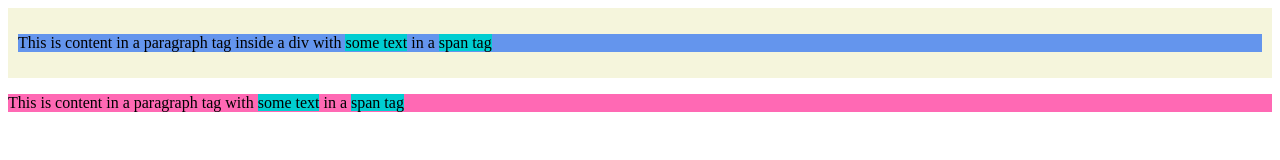
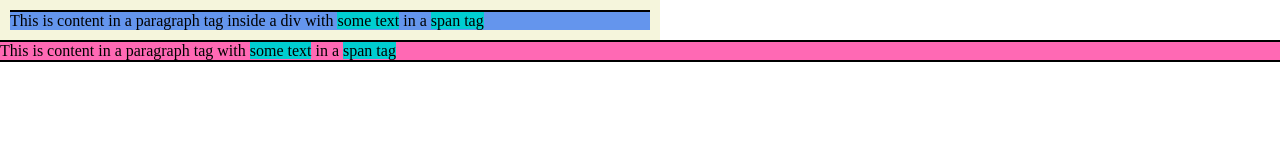
Before and after one commit to 2020Vico2162/Week03, a plain HTML site: page index.html in a window 1280 px wide. Drawn offline with Linux system fonts and the light colour scheme.

Commit message:
put border on p tag

```diff
--- a/styles/main.css
+++ b/styles/main.css
@@ -1,6 +1,11 @@
+body{
+    margin:0;
+}
+
 div {
     background-color:beige;
     padding:10px;
+    width:50%;
 }
 
 div p {
@@ -10,6 +15,8 @@ div p {
 
 p {
     background-color:hotpink;
+    margin:0px;
+    border-top: 2px solid black
 }
 
 span {
```
